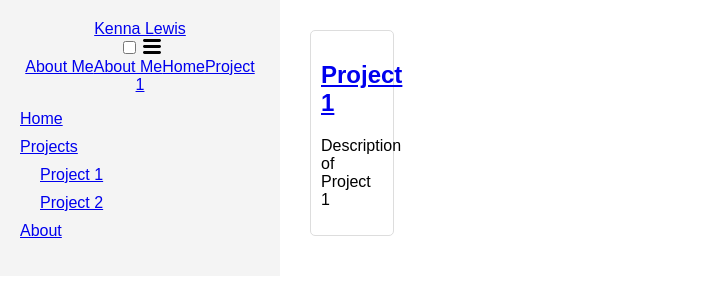
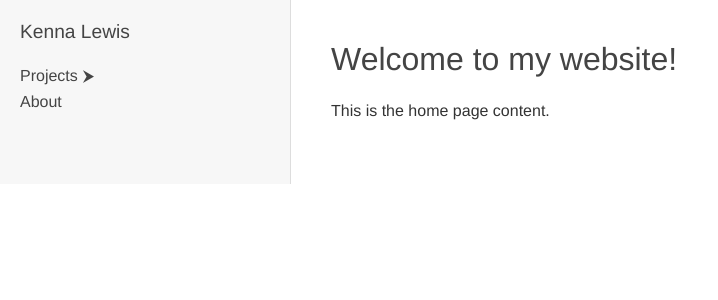
Before and after one commit to kennalewi/kennalewi.github.io, a Jekyll site: the page built from my-website/index.md, in a window 1280 px wide. Shown: the top 300 px of the page, without its empty margins (0-718 px from the left). Built offline with Jekyll 4.4.1, drawn with Linux system fonts in a browser that asks for light colours.

Commit message:
good "stopping" point

```diff
--- a/my-website/_config.yml
+++ b/my-website/_config.yml
@@ -12,6 +12,8 @@
     - _sass
 plugins:
   - jekyll-feed
+include:
+  - assets
 
 # Exclude from processing.
 # The following items will not be processed, by default.
--- a/my-website/_data/navigation.yaml
+++ b/my-website/_data/navigation.yaml
@@ -1,7 +1,5 @@
-- name: Home
+- name: Projects
   url: /
-- name: Projects
-  url: /projects/
   children:
     - name: Project 1
       url: /projects/project-1/
--- a/my-website/_includes/header.html
+++ b/my-website/_includes/header.html
@@ -1,30 +1,3 @@
-<header class="site-header" role="banner">
-
-  <div class="wrapper">
-    {%- assign default_paths = site.pages | map: "path" -%}
-    {%- assign page_paths = site.header_pages | default: default_paths -%}
-    <a class="site-title" rel="author" href="{{ "/" | relative_url }}">{{ site.title | escape }}</a>
-
-    {%- if page_paths -%}
-      <nav class="site-nav">
-        <input type="checkbox" id="nav-trigger" class="nav-trigger" />
-        <label for="nav-trigger">
-          <span class="menu-icon">
-            <svg viewBox="0 0 18 15" width="18px" height="15px">
-              <path d="M18,1.484c0,0.82-0.665,1.484-1.484,1.484H1.484C0.665,2.969,0,2.304,0,1.484l0,0C0,0.665,0.665,0,1.484,0 h15.032C17.335,0,18,0.665,18,1.484L18,1.484z M18,7.516C18,8.335,17.335,9,16.516,9H1.484C0.665,9,0,8.335,0,7.516l0,0 c0-0.82,0.665-1.484,1.484-1.484h15.032C17.335,6.031,18,6.696,18,7.516L18,7.516z M18,13.516C18,14.335,17.335,15,16.516,15H1.484 C0.665,15,0,14.335,0,13.516l0,0c0-0.82,0.665-1.483,1.484-1.483h15.032C17.335,12.031,18,12.695,18,13.516L18,13.516z"/>
-            </svg>
-          </span>
-        </label>
-
-        <div class="trigger">
-          {%- for path in page_paths -%}
-            {%- assign my_page = site.pages | where: "path", path | first -%}
-            {%- if my_page.title -%}
-            <a class="page-link" href="{{ my_page.url | relative_url }}">{{ my_page.title | escape }}</a>
-            {%- endif -%}
-          {%- endfor -%}
-        </div>
-      </nav>
-    {%- endif -%}
-  </div>
+<header>
+  <h1><a href="{{ '/' | relative_url }}">{{ site.title }}</a></h1>
 </header>
--- a/my-website/_includes/icon-github.html
+++ /dev/null
@@ -1 +0,0 @@
-<a href="https://github.com/{{ include.username }}"><span class="icon icon--github">{% include icon-github.svg %}</span><span class="username">{{ include.username }}</span></a>
--- a/my-website/_includes/icon-twitter.html
+++ /dev/null
@@ -1 +0,0 @@
-<a href="https://twitter.com/{{ include.username }}"><span class="icon icon--twitter">{% include icon-twitter.svg %}</span><span class="username">{{ include.username }}</span></a>
--- a/my-website/_includes/nav.html
+++ b/my-website/_includes/nav.html
@@ -1,10 +1,9 @@
-<nav>
 <ul>
   {% for item in site.data.navigation %}
-        <li>
+    <li class="nav-item{% if item.children %} has-children{% endif %}">
       <a href="{{ item.url }}">{{ item.name }}</a>
       {% if item.children %}
-            <ul>
+        <ul class="sub-menu">
           {% for child in item.children %}
             <li><a href="{{ child.url }}">{{ child.name }}</a></li>
           {% endfor %}
@@ -13,4 +12,3 @@
     </li>
   {% endfor %}
 </ul>
-  </nav>
--- a/my-website/_layouts/default.html
+++ b/my-website/_layouts/default.html
@@ -4,17 +4,25 @@
   <meta charset="UTF-8">
   <meta name="viewport" content="width=device-width, initial-scale=1.0">
   <title>{{ page.title }} - {{ site.title }}</title>
-  <link rel="stylesheet" href="{{ "/assets/css/styles.css" | relative_url }}">
+  <link rel="stylesheet" href="{{ '/assets/css/styles.css' | relative_url }}">
 </head>
 <body>
   <div class="container">
     <div class="left-column">
-      {% include header.html %}
-      {% include nav.html %}
+      <header>
+        {% include header.html %}
+      </header>
+      <nav>
+        {% include nav.html %}
+      </nav>
     </div>
     <div class="right-column">
-      {{ content }}
+      <main>
+        {{ content }}
+      </main>
     </div>
   </div>
+  <!-- Link to the JavaScript file -->
+  <script src="{{ '/assets/js/navigation.js' | relative_url }}"></script>
 </body>
 </html>
--- a/my-website/assets/css/styles.css
+++ b/my-website/assets/css/styles.css
@@ -1,59 +1,195 @@
+/* General Styles */
 body {
-    font-family: Arial, sans-serif;
+    font-family: 'Helvetica Neue', Arial, sans-serif;
+    color: #333;
+    background-color: #fff;
     margin: 0;
     padding: 0;
+    line-height: 1.6;
 }
 
+/* Container */
 .container {
     display: flex;
 }
 
+/* Left Column */
 .left-column {
-    width: 20%;
-    background-color: #f4f4f4;
+    width: 250px;
+    background-color: #f7f7f7;
+    padding: 20px;
+    border-right: 1px solid #ddd;
+}
+
+/* Right Column */
+.right-column {
+    flex: 1;
     padding: 20px;
 }
 
-  .right-column {
-    width: 80%;
-    padding: 20px;
+/* Header */
+header {
+    font-size: 1.5em;
+    margin-bottom: 20px;
+    color: #444;
 }
 
-  header {
-    text-align: center;
+/* Style the header link */
+header h1 a {
+    text-decoration: none; /* Remove underline */
+    color: inherit; /* Inherit the color of the header */
+    font-weight: inherit; /* Inherit the font weight of the header */
   }
 
+  /* Optional: Add any additional styles to make it look better */
+  header h1 a:hover {
+    text-decoration: underline; /* Add underline on hover, if desired */
+  }
+
+/* Navigation */
 nav ul {
-    list-style-type: none;
+    list-style: none;
     padding: 0;
 }
 
 nav ul li {
-    margin: 10px 0;
+    margin-bottom: 0px;
 }
 
-  nav ul li ul {
-    margin-left: 20px;
+nav ul li a {
+    text-decoration: none;
+    color: #444;
+    font-weight: 400;
 }
 
-  .cards {
-    display: flex;
-    flex-wrap: wrap;
+nav ul li a:hover {
+    text-decoration: underline;
 }
 
-  .card {
-    width: 30%;
-    margin: 10px;
-    padding: 10px;
-    border: 1px solid #ddd;
-    border-radius: 5px;
+/* Typography */
+h1,
+h2,
+h3,
+h4,
+h5,
+h6 {
+    font-weight: 300;
+    color: #444;
+    margin: 0 0 20px 0;
+    line-height: 1.2;
 }
 
-  .home-content {
-    display: flex;
-    flex-wrap: wrap;
+h1 {
+    font-size: 1.2rem;
+    font-weight: 500;
 }
 
-  .project-content {
-    margin-top: 20px;
+h2 {
+    font-size: 2em;
 }
+
+h3 {
+    font-size: 1.75em;
+}
+
+h4 {
+    font-size: 1.5em;
+}
+
+h5 {
+    font-size: 1.25em;
+}
+
+h6 {
+    font-size: 1em;
+}
+
+p {
+    margin: 0 0 20px 0;
+}
+
+/* Links */
+a {
+    color: #3498db;
+    text-decoration: none;
+}
+
+a:hover {
+    text-decoration: underline;
+}
+
+/* Lists */
+ul,
+ol {
+    margin: 0 0 0px 0px;
+    padding: 0;
+}
+
+ul li,
+ol li {
+    margin-bottom: 0px;
+}
+
+/* Hide sub-menu by default */
+.sub-menu {
+    display: none;
+    margin-left: 20px;
+    /* Optional: Indent nested items */
+}
+
+/* Show sub-menu when parent is active */
+.nav-item.active .sub-menu {
+    display: block;
+}
+
+/* Optional: Style for nav items with children */
+.nav-item.has-children>a {
+    cursor: pointer;
+    position: relative;
+}
+
+/* Optional: Add an indicator for items with children */
+.nav-item.has-children > a::after {
+    content: "⮞";
+    display: inline-block;
+    margin-left: 5px; /* Adjust spacing as needed */
+    transform: ;
+    transform: rotate(0deg);
+    transition: transform 0.3s;
+}
+
+.nav-item.has-children.active > a::after {
+    transform: rotate(.25turn); /* Flip the arrow */
+}
+
+/* Blockquotes */
+blockquote {
+    margin: 0 0 20px;
+    padding: 10px 20px;
+    background: #f7f7f7;
+    border-left: 5px solid #ddd;
+    font-style: italic;
+    color: #555;
+}
+
+/* Code */
+code {
+    background: #f4f4f4;
+    padding: 2px 4px;
+    font-size: 0.9em;
+}
+
+pre {
+    background: #f4f4f4;
+    padding: 10px;
+    overflow-x: auto;
+}
+
+/* Footer */
+.site-footer {
+    border-top: 1px solid #ddd;
+    padding: 20px 0;
+    color: #777;
+    text-align: center;
+    font-size: 0.9em;
+}
--- /dev/null
+++ b/my-website/assets/js/navigation.js
@@ -0,0 +1,13 @@
+document.addEventListener('DOMContentLoaded', function() {
+  // Get all nav items with children
+  const navItemsWithChildren = document.querySelectorAll('.nav-item.has-children > a');
+
+  navItemsWithChildren.forEach(function(navItem) {
+    navItem.addEventListener('click', function(event) {
+      event.preventDefault(); // Prevent the default link behavior
+
+      // Toggle the active class on the parent nav item
+      this.parentElement.classList.toggle('active');
+    });
+  });
+});
--- /dev/null
+++ b/my-website/index.md
@@ -0,0 +1,9 @@
+---
+layout: default
+title: Home
+---
+
+<div class="right-column">
+  <h2>Welcome to my website!</h2>
+  <p>This is the home page content.</p>
+</div>
```
Also changed, not shown: my-website/_includes/disqus_comments.html (deleted, +0 -20 lines), my-website/_includes/google-analytics.html (deleted, +0 -11 lines), my-website/_includes/head.html (deleted, +0 -11 lines), my-website/_includes/social.html (deleted, +0 -14 lines), my-website/aboutme.markdown (deleted, +0 -17 lines), my-website/_includes/icon-github.svg (deleted), my-website/_includes/icon-twitter.svg (deleted). Lines whose indentation alone changed are shown as unchanged.
